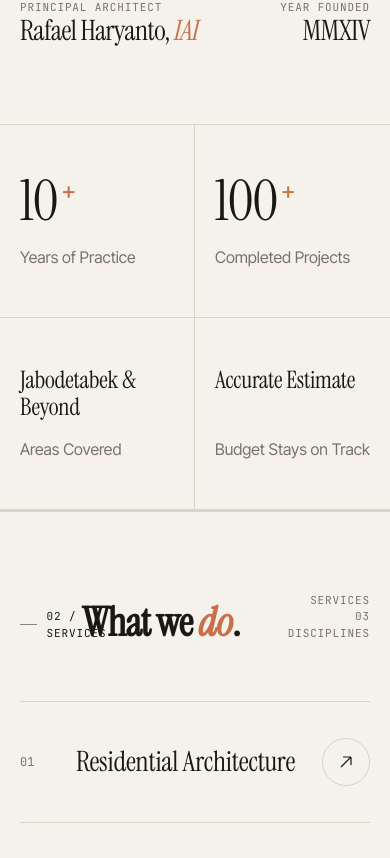
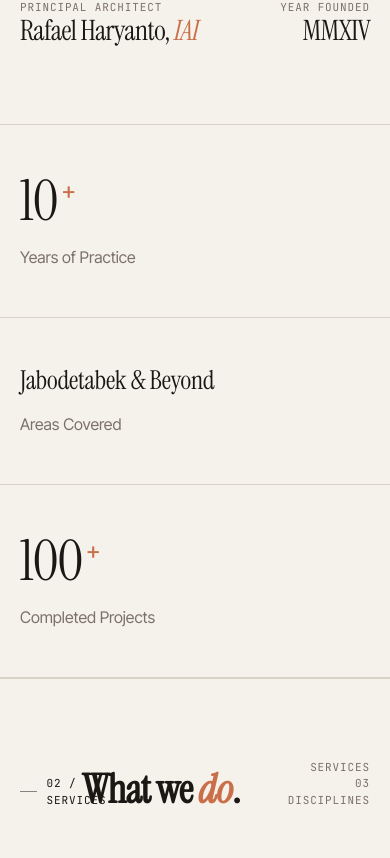
Before and after one commit to elvanrafif/RH-LANDING, a React (Vite) app: page / in a window 390 px wide. Shown: the part 1816-2674 px from the top of the page. Built offline with nearby package versions, Linux system fonts and the light colour scheme; no server answers.

Commit message:
feat(stats): change stats layout to 3 cards (years of practice, areas covered, completed projects)

```diff
--- a/src/components/Stats.css
+++ b/src/components/Stats.css
@@ -1,6 +1,6 @@
 .stats {
   display: grid;
-  grid-template-columns: repeat(4, 1fr);
+  grid-template-columns: repeat(3, 1fr);
   gap: 0;
   border-block: 1px solid var(--line);
 }
@@ -20,7 +20,7 @@
   letter-spacing: -0.02em;
 }
 .stat__num--text {
-  font-size: clamp(24px, 2.5vw, 36px);
+  font-size: clamp(26px, 2.8vw, 42px);
   line-height: 1.15;
   letter-spacing: -0.01em;
   font-weight: 500;
@@ -34,7 +34,7 @@
 }
 .stat__label { color: var(--muted); margin-top: auto; }
 @media (max-width: 860px) {
-  .stats { grid-template-columns: repeat(2, 1fr); }
-  .stat { border-bottom: 1px solid var(--line); }
-  .stat:nth-child(even) { border-right: none; }
+  .stats { grid-template-columns: 1fr; }
+  .stat { border-right: none; border-bottom: 1px solid var(--line); }
+  .stat:last-child { border-bottom: none; }
 }
--- a/src/data/projects.ts
+++ b/src/data/projects.ts
@@ -8,9 +8,8 @@ export const SERVICES: Service[] = [
 
 export const STATS: Stat[] = [
   { num: "10", sup: "+", label: "Tahun Pengalaman", en: "Years of Practice" },
+  { num: "Jabodetabek & Sekitarnya", num_en: "Jabodetabek & Beyond", label: "Wilayah Jangkauan", en: "Areas Covered" },
   { num: "100", sup: "+", label: "Proyek Selesai", en: "Completed Projects" },
-  { num: "Jabodetabek & Sekitarnya", num_en: "Jabodetabek & Beyond", label: "Wilayah Jangkauan", en: "Areas Covered" },
-  { num: "Estimasi Akurat", num_en: "Accurate Estimate", label: "Anggaran Aman dari Awal", en: "Budget Stays on Track" },
 ];
 
 export const MARQUEE_WORDS = [
```
